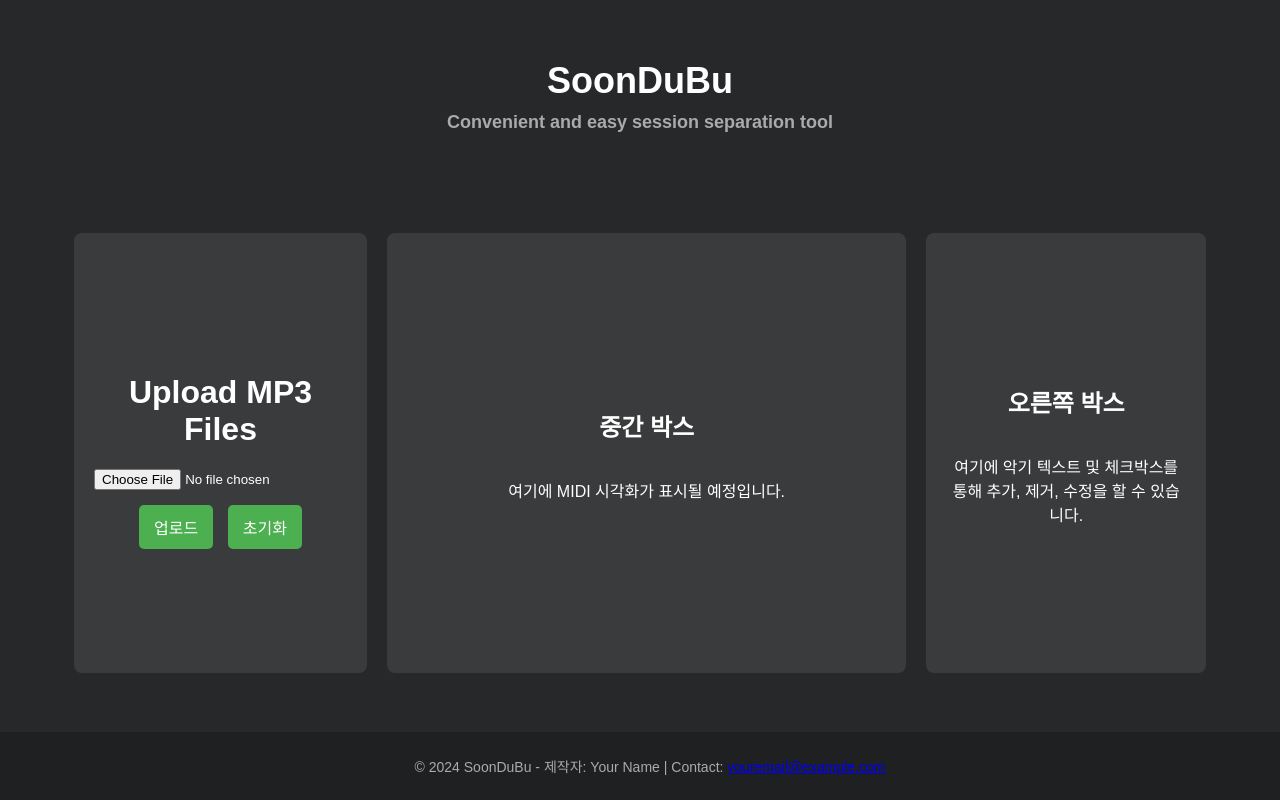
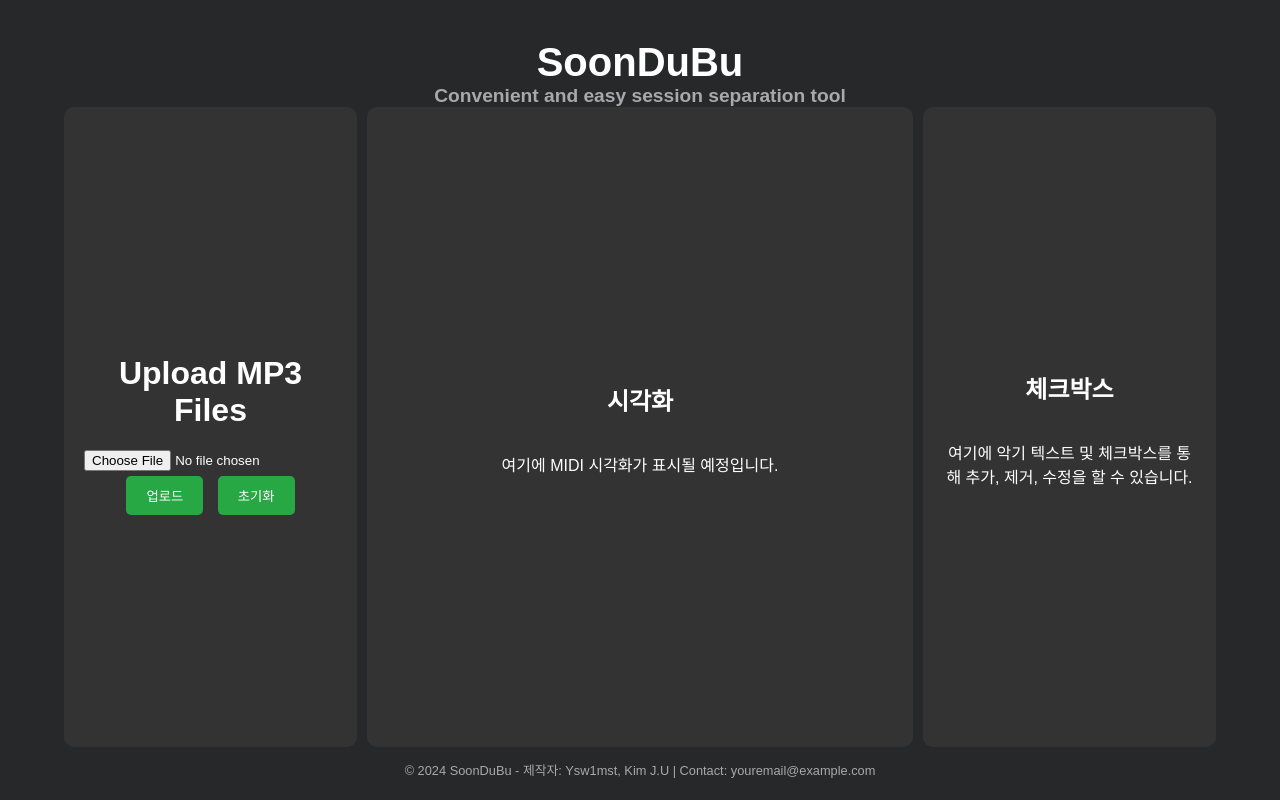
Before and after one commit to Ysw1mst/soonDubu, a Flask app: page / in a window 1280 px wide. Run offline with Flask 2, Linux system fonts and the light colour scheme.

Commit message:
Your commit message

```diff
--- a/static/script.js
+++ b/static/script.js
@@ -17,7 +17,7 @@ separators.forEach(separator => {
         if (separator.previousElementSibling === leftBox) {
             let newWidth = e.clientX - leftBox.getBoundingClientRect().left;
             leftBox.style.flex = `0 0 ${Math.max(newWidth, containerWidth * 0.1)}px`;
-            middleBox.style.flex = `0 0 ${Math.max(containerWidth - newWidth - rightBox.offsetWidth, containerWidth * 0.1)}px`;
+            middleBox.style.flex = `0 0 ${Math.max(containerWidth - newWidth - rightBox.offsetWidth, containerWidth * 0.2)}px`;
         } else if (separator.previousElementSibling === middleBox) {
             let newWidth = e.clientX - middleBox.getBoundingClientRect().left;
             middleBox.style.flex = `0 0 ${Math.max(newWidth, containerWidth * 0.2)}px`;
--- a/static/styles.css
+++ b/static/styles.css
@@ -1,64 +1,60 @@
-/* 기본 설정 */
+/* 기본 스타일 설정 */
 body {
+    background-color: #27282A;
+    color: #FFFFFF;
+    font-family: Arial, sans-serif;
     margin: 0;
     padding: 0;
-    font-family: Arial, sans-serif;
-    background-color: #27282A;
-    color: #fff;
+    display: flex;
+    flex-direction: column;
+    align-items: center;
 }
 
-/* 제목 및 부제목 스타일 */
+/* 상단 제목 스타일 */
 .header {
     text-align: center;
-    padding: 60px 0 20px;
+    margin-top: 40px;
+    margin-bottom: 20px;
 }
 
 .header h1 {
-    font-size: 36px;
+    font-size: 2.5em;
     margin: 0;
 }
 
 .header h2 {
-    font-size: 18px;
-    color: #aaa;
-    margin: 10px 0 0;
+    font-size: 1.2em;
+    margin: 0;
+    color: #A9A9A9;
 }
 
-/* 메인 컨테이너 스타일 */
+/* 컨테이너 스타일 */
 .container {
     display: flex;
+    align-items: center;
     justify-content: center;
-    align-items: center;
-    height: calc(100vh - 200px); /* 페이지 중앙에 위치하도록 조정 */
+    height: calc(100vh - 200px);
     max-width: 90%;
     margin: 0 auto;
+    gap: 10px;
 }
 
 /* 박스 스타일 */
 .box {
-    background-color: #3A3B3C;
-    border-radius: 8px;
+    background-color: #333;
+    border-radius: 10px;
+    padding: 20px;
     text-align: center;
-    min-height: 400px; /* 세로 길이 두 배로 조정 */
+    flex-grow: 1;
     display: flex;
     flex-direction: column;
     justify-content: center;
-    padding: 20px;
-    flex-grow: 1;
-    transition: width 0.3s ease;
-    margin: 0 10px; /* 박스 간 간격 추가 */
 }
 
-/* 크기 조절 구분선 스타일 */
-.separator {
-    background-color: #4F4F4F;
-    width: 5px;
-    cursor: col-resize;
+.left-box, .middle-box, .right-box {
     height: 100%;
-    margin: 0;
 }
 
-/* 특정 박스의 초기 너비 */
 .left-box {
     flex: 1;
 }
@@ -71,58 +67,56 @@ body {
     flex: 1;
 }
 
+/* 구분선 스타일 */
+.separator {
+    background-color: #4F4F4F;
+    width: 10px;
+    cursor: col-resize;
+    height: 100%;
+    margin: 0;
+    position: relative;
+}
+
+.separator::after {
+    content: "";
+    position: absolute;
+    top: 0;
+    bottom: 0;
+    left: -5px;
+    right: -5px;
+    background-color: transparent;
+    cursor: col-resize;
+}
+
+/* 하단 설명 텍스트 */
+.footer {
+    text-align: center;
+    color: #A9A9A9;
+    font-size: 0.8em;
+    margin-top: 20px;
+}
+
+.footer a {
+    color: #A9A9A9;
+    text-decoration: none;
+}
+
+.footer a:hover {
+    color: #FFFFFF;
+    text-decoration: underline;
+}
+
 /* 버튼 스타일 */
 button {
-    background-color: #4CAF50;
+    background-color: #28a745;
     color: #fff;
     border: none;
     border-radius: 5px;
-    padding: 10px 15px;
+    padding: 10px 20px;
     cursor: pointer;
-    font-size: 16px;
     margin: 5px;
-    transition: background-color 0.3s ease;
 }
 
 button:hover {
-    background-color: #45a049;
+    background-color: #218838;
 }
-
-button:disabled {
-    background-color: #888;
-    cursor: not-allowed;
-}
-
-/* 업로드 폼 스타일 */
-form {
-    display: flex;
-    flex-direction: column;
-    align-items: center;
-}
-
-input[type="file"] {
-    margin-bottom: 10px;
-}
-
-/* 다운로드 링크 스타일 */
-a.download-link {
-    color: #4CAF50;
-    font-size: 16px;
-    text-decoration: none;
-}
-
-a.download-link:hover {
-    text-decoration: underline;
-}
-
-/* Footer 스타일 */
-.footer {
-    background-color: #1F2022;
-    color: #aaa;
-    padding: 10px;
-    text-align: center;
-    width: 100%;
-    position: fixed;
-    bottom: 0;
-    font-size: 14px;
-}
--- a/templates/index.html
+++ b/templates/index.html
@@ -27,17 +27,17 @@
             {% endif %}
         </div>
         <div class="box middle-box">
-            <h2>중간 박스</h2>
+            <h2>시각화</h2>
             <p>여기에 MIDI 시각화가 표시될 예정입니다.</p>
         </div>
         <div class="box right-box">
-            <h2>오른쪽 박스</h2>
+            <h2>체크박스</h2>
             <p>여기에 악기 텍스트 및 체크박스를 통해 추가, 제거, 수정을 할 수 있습니다.</p>
         </div>
     </div>
 
     <footer class="footer">
-        <p>© 2024 SoonDuBu - 제작자: Your Name | Contact: <a href="mailto:youremail@example.com">youremail@example.com</a></p>
+        <p>© 2024 SoonDuBu - 제작자: Ysw1mst, Kim J.U | Contact: <a href="@">youremail@example.com</a></p>
     </footer>
 
     <script src="{{ url_for('static', filename='script.js') }}"></script>
```
